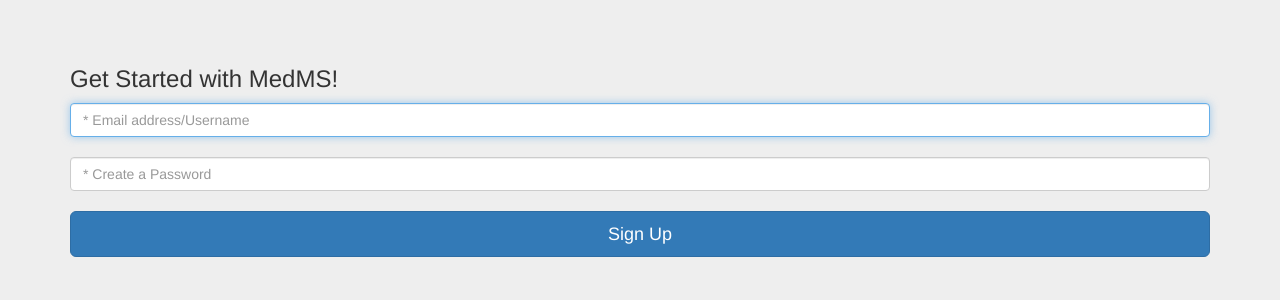
After one commit to jordanbang/MedMS, a Django app: page /app/login/ in a window 1280 px wide. The commit adds this page. Shown: the top 300 px of the page. Run offline with Django 3.2, Linux system fonts and the light colour scheme; parts of the project's set-up code (start-up, migrations or seed data) failed here and were passed over; some libraries are stand-ins or nearby versions.

Commit message:
Added login functionality for accessing account without logging in

```diff
--- a/app/templates/app/loggedin.html
+++ b/app/templates/app/loggedin.html
@@ -1,4 +1,5 @@
 <!DOCTYPE html>
+{% load staticfiles %}
 <html lang="en">
   <head>
     <meta charset="utf-8">
--- /dev/null
+++ b/app/templates/app/login.html
@@ -0,0 +1,44 @@
+<!DOCTYPE html>
+{% load staticfiles %}
+<html lang="en">
+  <head>
+    <meta charset="utf-8">
+    <meta http-equiv="X-UA-Compatible" content="IE=edge">
+    <meta name="viewport" content="width=device-width, initial-scale=1">
+    <meta name="description" content="">
+    <meta name="author" content="">
+    <link rel="icon" href="{% static 'app/favicon.ico' %}">
+
+    <title>Login</title>
+
+    <link rel="stylesheet" href="https://maxcdn.bootstrapcdn.com/bootstrap/3.3.5/css/bootstrap.min.css" integrity="sha512-dTfge/zgoMYpP7QbHy4gWMEGsbsdZeCXz7irItjcC3sPUFtf0kuFbDz/ixG7ArTxmDjLXDmezHubeNikyKGVyQ==" crossorigin="anonymous">
+
+    <link href="{% static 'app/assets/ie10-viewport-bug-workaround.css' %}" rel="stylesheet">
+
+    <link href="{% static 'app/signin.css' %}" rel="stylesheet">
+    <script src="{% static 'app/assets/js/ie-emulation-modes-warning.js' %}"></script>
+
+  </head>
+
+  <body>
+    <div class="container">
+
+      <form action="{% url 'login_submit' %}" class="form-login" method="post">
+        {% csrf_token %}
+        <h2 class="form-signin-heading"><font size="5">   Get Started with MedMS! </font></h2>
+
+        <label for="inputEmail" class="sr-only">Email address</label>
+        <input type="email" name="email" id="inputEmail" class="form-control" placeholder="* Email address/Username" required autofocus>
+        </br>
+
+        <label for="inputPassword" class="sr-only">Password</label>
+        <input type="password" name="password" id="inputPassword" class="form-control" placeholder="* Create a Password" required>
+        </br>
+
+        <button class="btn btn-lg btn-primary btn-block" type="submit">Sign Up</button>
+      </form>
+
+    </div>
+    <script src="{% static 'app/assets/ie10-viewport-bug-workaround.css' %}"></script>
+  </body>
+</html>
--- a/app/urls.py
+++ b/app/urls.py
@@ -2,8 +2,11 @@ from app import views
 from django.conf.urls import url
 
 urlpatterns = [
-    url(r'^$', views.index, name='index'),
-    url(r'^signup/$', views.signup, name='signup'),
+    url(r'^/', views.index, name='index'),
+    url(r'^signup/', views.signup, name='signup'),
     url(r'^signup_submit/', views.signup_submit, name='signup_submit'),
-    url(r'^message/newsms/$', views.receive_sms, name='smsResponder')
+    url(r'^login/', views.medms_login, name='login'),
+    url(r'^login_submit/', views.login_submit, name='login_submit'),
+    url(r'^account/', views.account, name='account'),
+    url(r'^message/newsms/', views.receive_sms, name='smsResponder')
 ]
--- a/app/views.py
+++ b/app/views.py
@@ -1,8 +1,10 @@
 import datetime
-from django.shortcuts import render
-from django.http import HttpResponse
+from django.shortcuts import render, redirect
+from django.http import HttpResponse, HttpResponseNotFound
 from django.views.decorators.http import require_http_methods
 from django.views.decorators.csrf import csrf_exempt
+from django.contrib.auth import authenticate, login
+from django.contrib.auth.decorators import login_required
 from models import Availability, PatientRequests
 from sms_service import SmsService
 
@@ -94,7 +96,6 @@ def signup(request):
 
 def signup_submit(request):
     if request.method == 'POST':
-        print(str(request.POST))
         data = request.POST
 
         user = User.objects.create_user(username=data["email"], email=data["email"],
@@ -104,8 +105,36 @@ def signup_submit(request):
         doctor = Doctor(user=user, phone=data["phone"], location=data["location"])
         doctor.save()
 
+        #TODO: redirect this to Doctor page
         print("it worked !")
         return HttpResponse("It worked!")
     else:
         print("it failed !")
         return HttpResponse("It failed")
+
+
+def medms_login(request):
+    context = {}
+    return render(request, 'app/login.html', context)
+
+
+def login_submit(request):
+    if request.method == 'POST':
+        data = request.POST
+
+        username = data["email"]
+        password = data["password"]
+
+        user = authenticate(username=username, password=password)
+        if user is not None:
+            if user.is_active:
+                print("active user authenticated")
+                login(request, user)
+                return redirect('/app/account/')
+
+        return HttpResponseNotFound("Login failed, try again")
+
+@login_required(login_url='/app/login/')
+def account(request):
+    context = {}
+    return render(request, 'app/loggedin.html', context)
--- a/medms/settings.py
+++ b/medms/settings.py
@@ -125,3 +125,5 @@ STATIC_URL = '/static/'
 STATICFILES_DIRS = (
     os.path.join(BASE_DIR, 'static'),
 )
+
+LOGIN_URL = 'app/login/'
```
